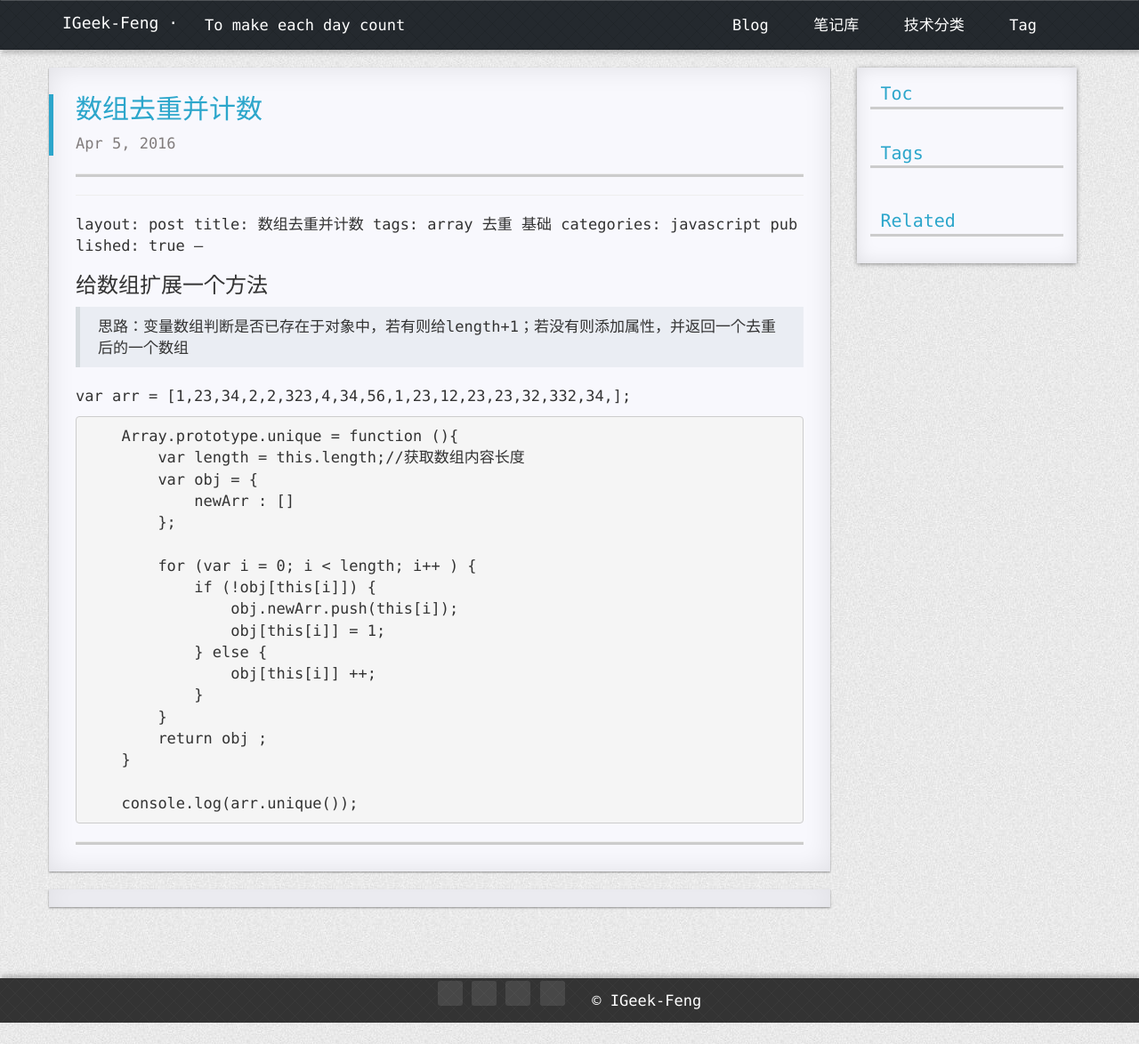
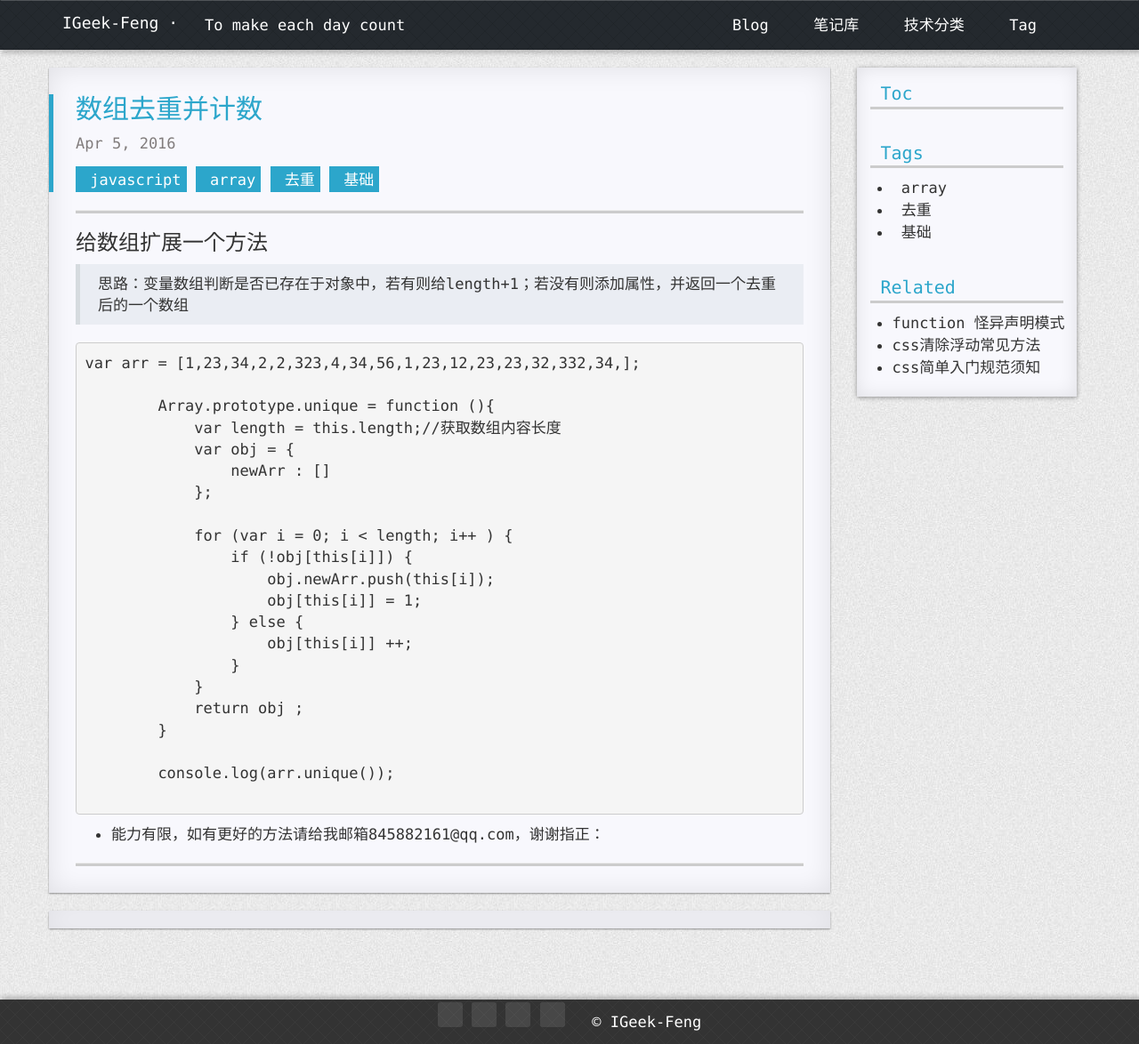
Before and after one commit to qiaojianfeng/blog, a Jekyll site: the page built from _posts/2016-04-05-数组去重并计数.md, in a window 1280 px wide. Shown: the whole page at 89% size. Built offline with Jekyll 4.4.1, drawn with Linux system fonts in a browser that asks for light colours; nearby versions of some CDN libraries; comment, search, counter and statistics services are not loaded; a style sheet for code colours, icons or effects is not loaded.

Commit message:
Update 2016-04-05-数组去重并计数.md

````diff
--- a/_posts/2016-04-05-数组去重并计数.md
+++ b/_posts/2016-04-05-数组去重并计数.md
@@ -1,4 +1,4 @@
- ---
+---
 layout: post
 title: 数组去重并计数
 tags: array  去重 基础
@@ -8,6 +8,7 @@ published: true
 ### 给数组扩展一个方法
 > 思路：变量数组判断是否已存在于对象中，若有则给length+1；若没有则添加属性，并返回一个去重后的一个数组
 
+```
 var arr = [1,23,34,2,2,323,4,34,56,1,23,12,23,23,32,332,34,];
 
         Array.prototype.unique = function (){
@@ -28,3 +29,7 @@ var arr = [1,23,34,2,2,323,4,34,56,1,23,12,23,23,32,332,34,];
         }
 
         console.log(arr.unique());
+
+```
+
+* 能力有限，如有更好的方法请给我邮箱845882161@qq.com，谢谢指正：
````
